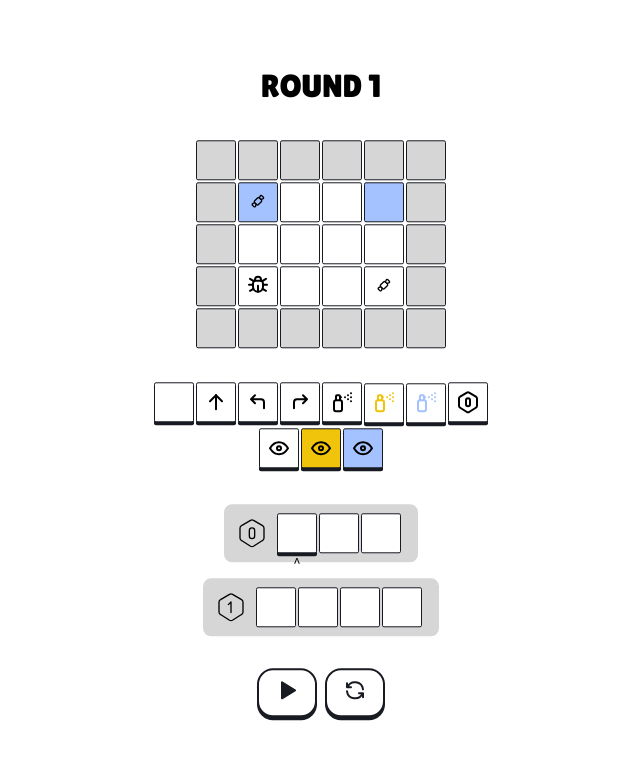
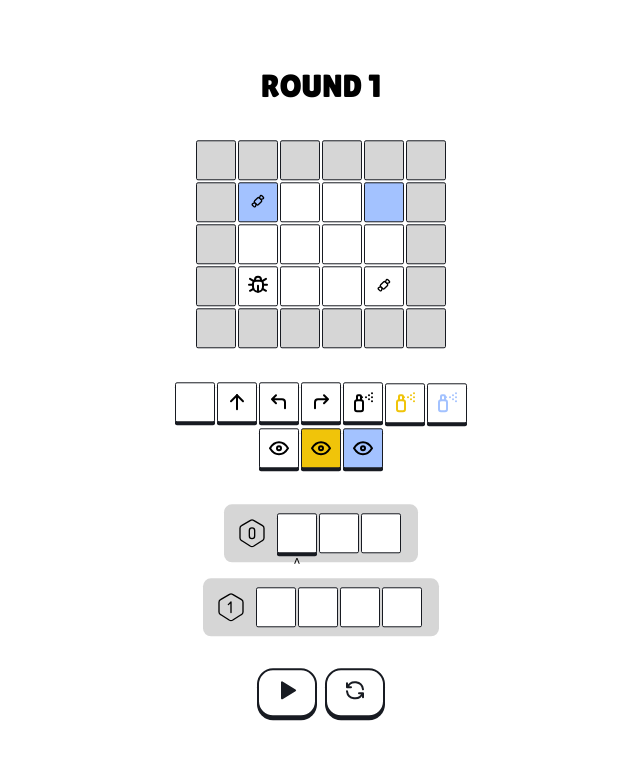
Before and after one commit to kyechan99/the-bug, a React (Create React App) app: page /game in a window 1280 px wide. Shown: the top 760 px of the page, without its empty margins (319-959 px from the left). Built offline with nearby package versions, Linux system fonts and the light colour scheme.

Commit message:
feat: Active available command and condition

```diff
--- a/src/components/Game/GameFeature.tsx
+++ b/src/components/Game/GameFeature.tsx
@@ -1,5 +1,10 @@
 import { useRecoilState, useRecoilValue } from "recoil";
-import { commandState, curCommandState, gameState } from "@recoil/game/atom";
+import {
+  availableCommandState,
+  commandState,
+  curCommandState,
+  gameState,
+} from "@recoil/game/atom";
 import { IconEye } from "@tabler/icons-react";
 import {
   conditionType,
@@ -7,6 +12,7 @@ import {
   actType,
   actList,
   GameMode,
+  CommandType,
 } from "@type/game";
 import { ActIcon } from "@common/Icon";
 import { ActButton, ConditionButton } from "@common/Button/Feature";
@@ -14,6 +20,7 @@ import { ActButton, ConditionButton } from "@common/Button/Feature";
 const GameFeature = () => {
   const gameMode = useRecoilValue(gameState);
   const [command, setCommand] = useRecoilState(commandState);
+  const availableCommand = useRecoilValue(availableCommandState);
   const curCommand = useRecoilValue(curCommandState);
 
   const actHandler = (code: actType) => {
@@ -39,7 +46,9 @@ const GameFeature = () => {
   return (
     <div>
       <div>
-        {actList.map((a) => (
+        {actList
+          .filter((a) => availableCommand.includes(a))
+          .map((a) => (
             <ActButton
               key={a}
               onClick={() => {
@@ -52,7 +61,9 @@ const GameFeature = () => {
           ))}
       </div>
       <div>
-        {conditionList.map((con) => (
+        {conditionList
+          .filter((con) => availableCommand.includes(con))
+          .map((con) => (
             <ConditionButton
               key={con}
               variant={con}
--- a/src/page/Game.tsx
+++ b/src/page/Game.tsx
@@ -7,6 +7,7 @@ import {
   useSetRecoilState,
 } from "recoil";
 import {
+  availableCommandState,
   commandState,
   curCommandState,
   foodState,
@@ -34,6 +35,7 @@ const Game = () => {
   const [player, setPlayer] = useRecoilState(playerState);
   const [food, setFood] = useRecoilState(foodState);
   const [curCommand, setCurCommand] = useRecoilState(curCommandState);
+  const setAvailableCommand = useSetRecoilState(availableCommandState);
   const resetCurCommand = useResetRecoilState(curCommandState);
 
   React.useEffect(() => {
@@ -194,6 +196,8 @@ const Game = () => {
       arrays[i] = Array(data.function[i].limit).fill(initCommandData);
     }
 
+    setAvailableCommand(data.active_command + data.active_condition + ["NONE"]);
+
     // 빈 배열로 초기화된 2차원 배열 생성
     console.log(arrays);
     setCommand(arrays);
--- a/src/recoil/game/atom.ts
+++ b/src/recoil/game/atom.ts
@@ -1,7 +1,14 @@
 import { DefaultValue, atom, atomFamily, selector } from "recoil";
 
 import { Direction, PlayerData } from "@type/position";
-import { CommandType, FoodObjType, GameMode, GameModeType } from "@type/game";
+import {
+  CommandType,
+  FoodObjType,
+  GameMode,
+  GameModeType,
+  actType,
+  conditionType,
+} from "@type/game";
 
 /********************************************
  *
@@ -47,6 +54,10 @@ export const curCommandState = atom<{ function: number; idx: number }>({
     idx: 0,
   },
 });
+export const availableCommandState = atom<(actType | conditionType)[]>({
+  key: "availableCommandState",
+  default: [],
+});
 
 /********************************************
  *
```
Lines whose indentation alone changed are shown as unchanged.
